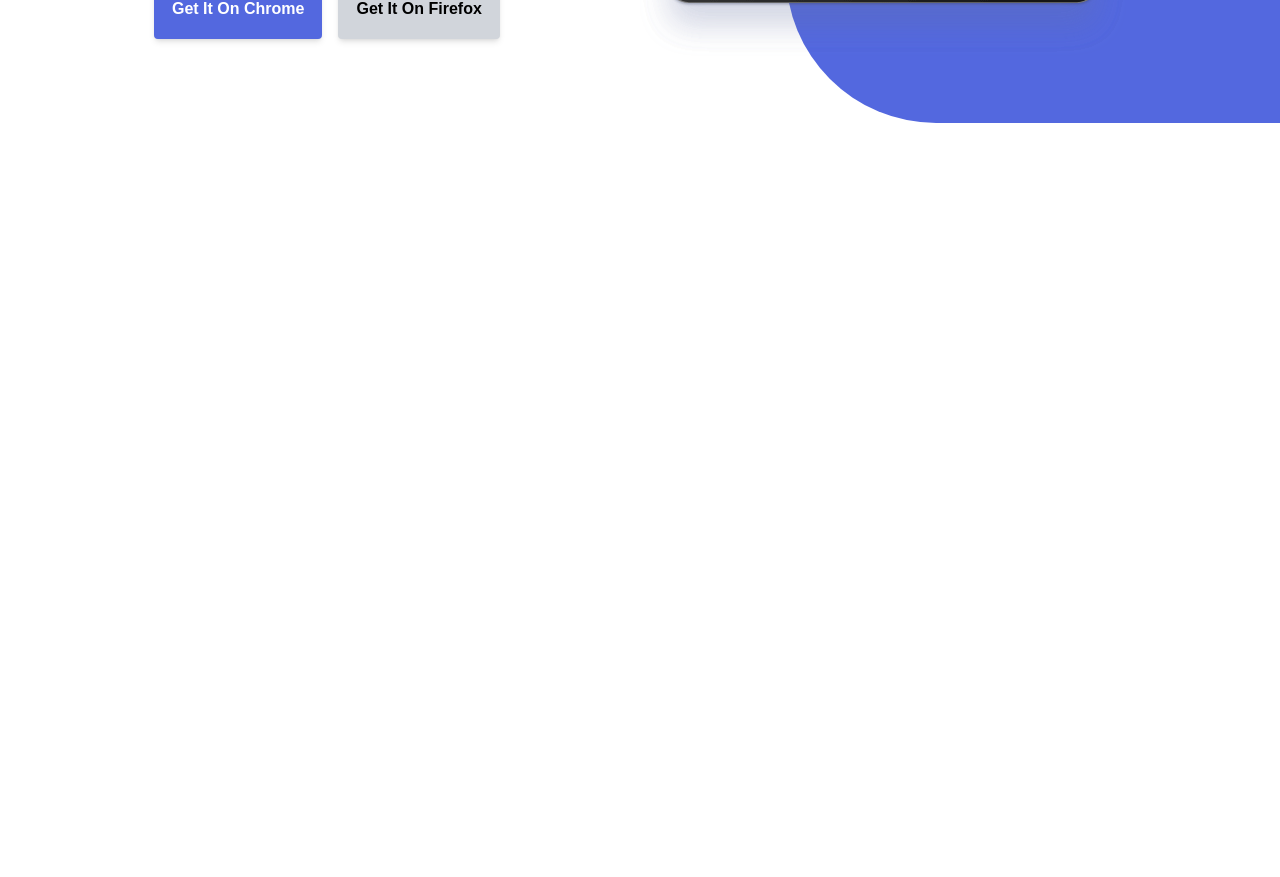
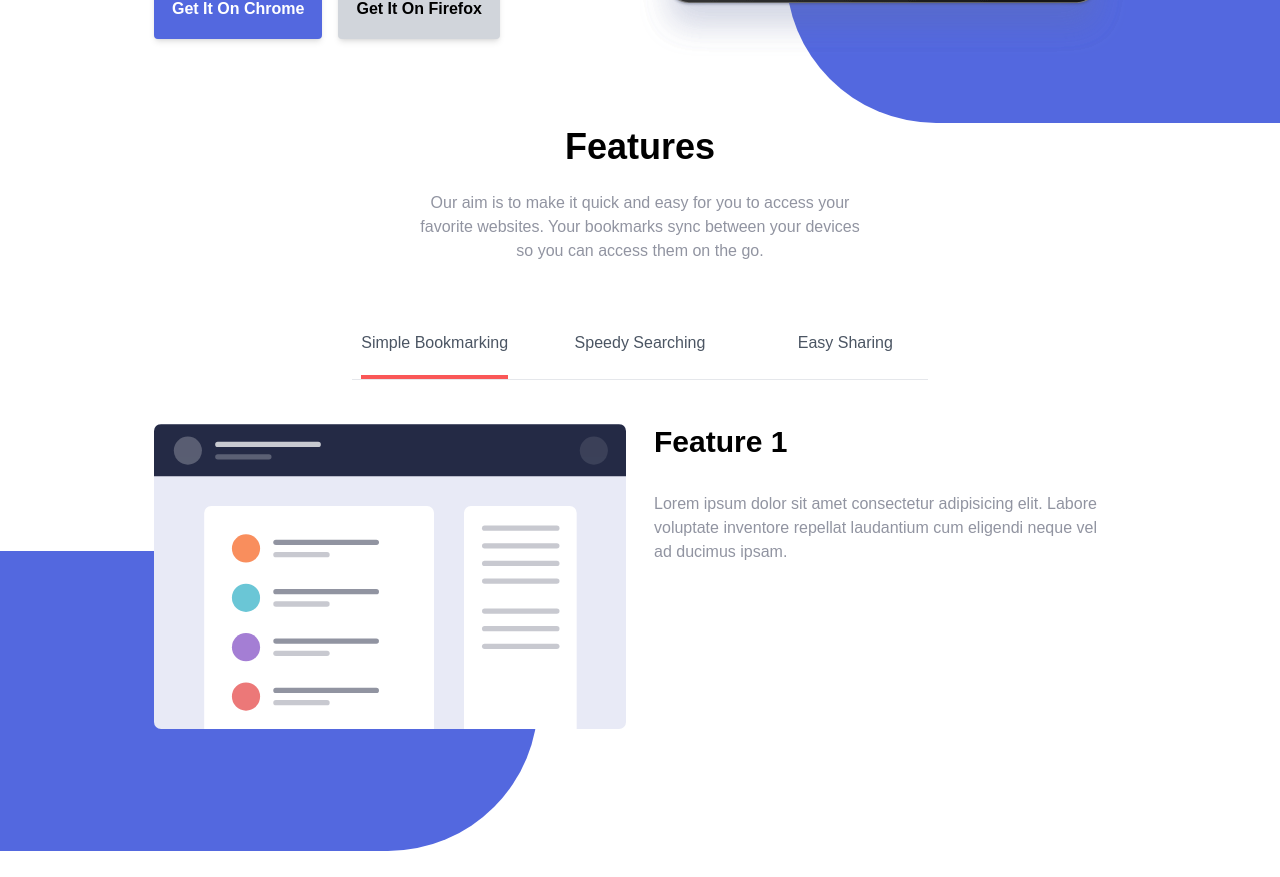
Before and after one commit to thomasmartinez114/soapify, a Next.js app: page / in a window 1280 px wide. Shown: the part 560-1437 px from the top of the page. Before the commit the page ends 800 px from the top, so only its background shows below. Built offline with nearby package versions, Linux system fonts and the light colour scheme.

Commit message:
feautres listing

```diff
--- a/app/page.jsx
+++ b/app/page.jsx
@@ -1,9 +1,11 @@
 import Hero from '@/components/Hero';
+import Features from '@/components/Features';
 
 const HomePage = () => {
   return (
     <>
       <Hero />
+      <Features />
     </>
   );
 };
--- a/assets/styles/globals.css
+++ b/assets/styles/globals.css
@@ -2,11 +2,18 @@
 @tailwind components;
 @tailwind utilities;
 
-@media (min-width: 1020px) {
+@media screen(lg) {
   .bg-hero {
     width: 2000px;
     height: 300px;
     left: 30%;
     @apply absolute rounded-l-full top-52 bg-softBlue;
   }
+
+  .bg-tabs {
+    width: 2000px;
+    height: 300px;
+    right: 60%;
+    @apply absolute rounded-r-full top-60 bg-softBlue;
+  }
 }
--- /dev/null
+++ b/components/Features.jsx
@@ -0,0 +1,116 @@
+import Image from 'next/image';
+import imgTab1 from '@/assets/images/illustration-features-tab-1.svg';
+import imgTab2 from '@/assets/images/illustration-features-tab-2.svg';
+import imgTab3 from '@/assets/images/illustration-features-tab-3.svg';
+
+const Features = () => {
+  return (
+    <>
+      <section id='features'>
+        <div className='container mx-auto mt-16 px-6'>
+          <h2 className='mb-6 text-4xl font-semibold text-center'>Features</h2>
+          <p className='max-w-md mx-auto text-center text-grayishBlue'>
+            Our aim is to make it quick and easy for you to access your favorite
+            websites. Your bookmarks sync between your devices so you can access
+            them on the go.
+          </p>
+        </div>
+      </section>
+
+      {/* Feature Tabs */}
+      <section id='tabs'>
+        {/* Tabs/Panel Container */}
+        <div className='container relative mx-auto my-6 mb-32 mt-12 px-6'>
+          <div className='bg-tabs'></div>
+          {/* Tabs Flex Container */}
+          <div
+            className='flex flex-col justify-center max-w-xl mx-auto mb-6 border-b md:space-x-10 md:flex-row'
+            date-target='panel-1'
+          >
+            {/* Tab 1 */}
+            <div className='flex justify-center text-center text-gray-600 border-b md:border-b-0 hover:text-softRed md:w-1/3 tab'>
+              <div
+                className='py-5 border-b-4 border-softRed'
+                data-target='panel-1'
+              >
+                Simple Bookmarking
+              </div>
+            </div>
+            {/* Tab 2 */}
+            <div className='flex justify-center text-center text-gray-600 border-b md:border-b-0 hover:text-softRed md:w-1/3 tab'>
+              <div className='py-5' data-target='panel-2'>
+                Speedy Searching
+              </div>
+            </div>
+            {/* Tab 3 */}
+            <div className='flex justify-center text-center text-gray-600 border-b md:border-b-0 hover:text-softRed md:w-1/3 tab'>
+              <div className='py-5' data-target='panel-3'>
+                Easy Sharing
+              </div>
+            </div>
+          </div>
+
+          {/* Tabs Panel */}
+          <section id='panels' className='container mx-auto'>
+            {/* Panel 1 */}
+            <div className='flex flex-col py-5 md:flex-row md:space-x-7 panel panel-1'>
+              {/* Panel Image */}
+              <div className='flex justify-center md:w-1/2'>
+                <Image src={imgTab1} alt='' className='relative z-10' />
+              </div>
+              {/* Panel Content */}
+              <div className='flex flex-col space-y-8 md:w-1/2'>
+                <h3 className='mt-32 text-3xl font-semibold text-center md:mt-0 md:text-left'>
+                  Feature 1
+                </h3>
+                <p className='max-w-md text-center text-grayishBlue md:text-left'>
+                  Lorem ipsum dolor sit amet consectetur adipisicing elit.
+                  Labore voluptate inventore repellat laudantium cum eligendi
+                  neque vel ad ducimus ipsam.
+                </p>
+              </div>
+            </div>
+            {/* Panel 2 */}
+            <div className='flex flex-col hidden py-5 md:flex-row md:space-x-7 panel panel-2'>
+              {/* Panel Image */}
+              <div className='flex justify-center md:w-1/2'>
+                <Image src={imgTab2} alt='' className='relative z-10' />
+              </div>
+              {/* Panel Content */}
+              <div className='flex flex-col space-y-8 md:w-1/2'>
+                <h3 className='mt-14 text-3xl font-semibold text-center md:mt-0 md:text-left'>
+                  Feature 2
+                </h3>
+                <p className='max-w-md text-center text-grayishBlue md:text-left'>
+                  Lorem ipsum dolor sit amet consectetur adipisicing elit.
+                  Labore voluptate inventore repellat laudantium cum eligendi
+                  neque vel ad ducimus ipsam.
+                </p>
+              </div>
+            </div>
+            {/* Panel 3 */}
+            <div className='flex flex-col hidden py-5 md:flex-row md:space-x-7 panel panel-3'>
+              {/* Panel Image */}
+              <div className='flex justify-center md:w-1/2'>
+                <Image src={imgTab3} alt='' className='relative z-10' />
+              </div>
+              {/* Panel Content */}
+              <div className='flex flex-col space-y-8 md:w-1/2'>
+                <h3 className='mt-14 text-3xl font-semibold text-center md:mt-0 md:text-left'>
+                  Feature 3
+                </h3>
+                <p className='max-w-md text-center text-grayishBlue md:text-left'>
+                  Lorem ipsum dolor sit amet consectetur adipisicing elit.
+                  Labore voluptate inventore repellat laudantium cum eligendi
+                  neque vel ad ducimus ipsam.
+                </p>
+              </div>
+            </div>
+          </section>
+        </div>
+      </section>
+    </>
+  );
+};
+
+export default Features;
```
